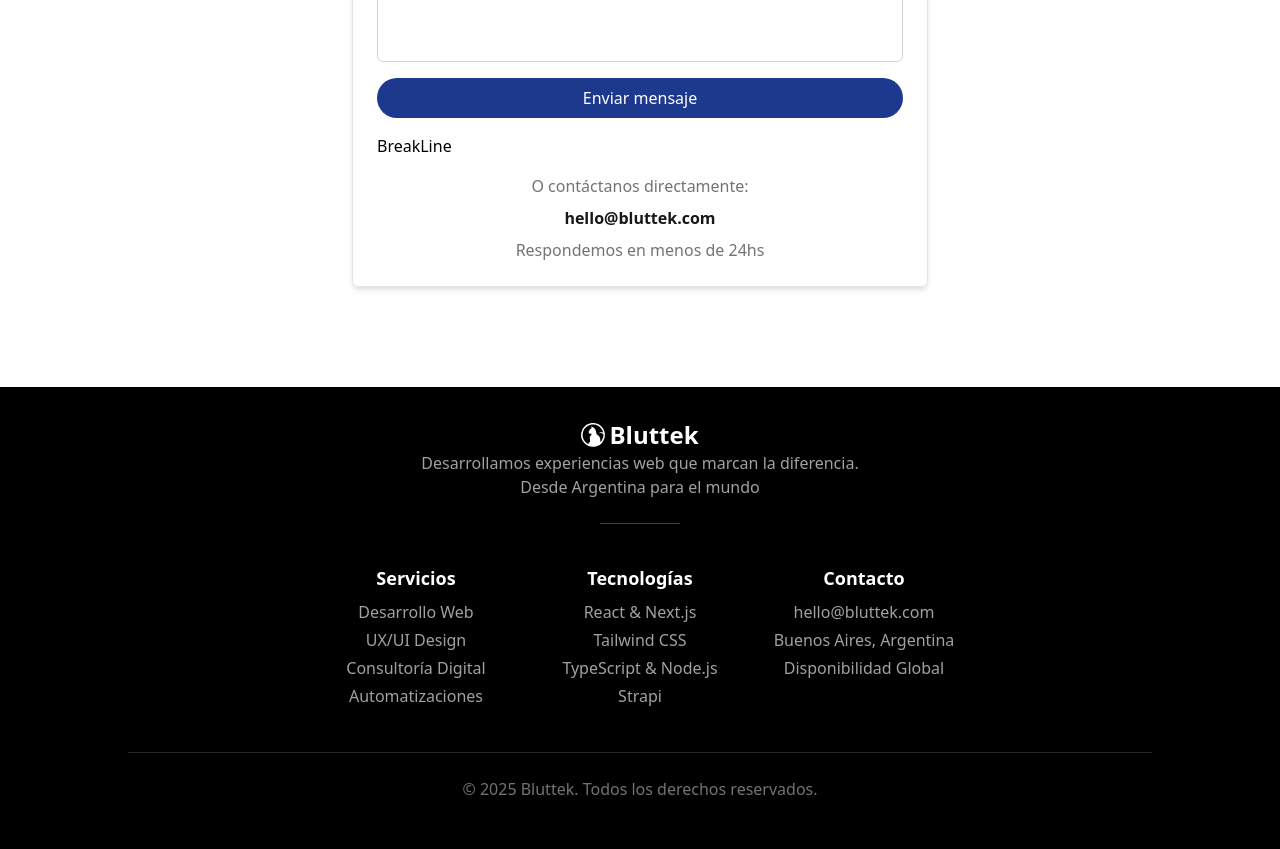
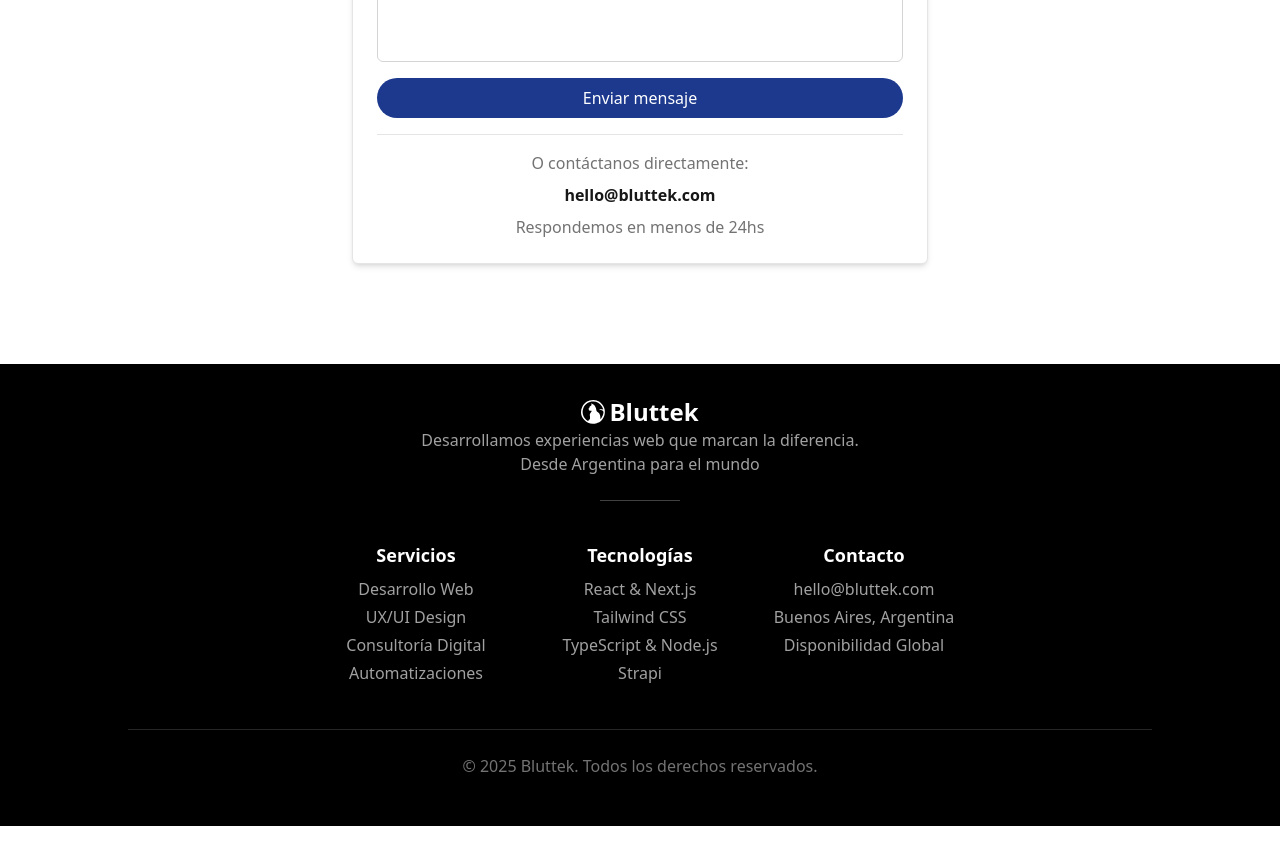
Before and after one commit to NicolasArrastia/blutek, a Next.js app: page / in a window 1280 px wide. Shown: the part 4680-5529 px from the top of the page. After the commit the page ends 5506 px from the top, so only its background shows below. Built offline with nearby package versions, Linux system fonts and the light colour scheme.

Commit message:
add breakline component

```diff
--- a/src/components/ui/BreakLine.tsx
+++ b/src/components/ui/BreakLine.tsx
@@ -1,3 +1,3 @@
 export const BreakLine = () => {
-  return <div>BreakLine</div>;
+  return <hr className="border-neutral-200"></hr>;
 };
```
